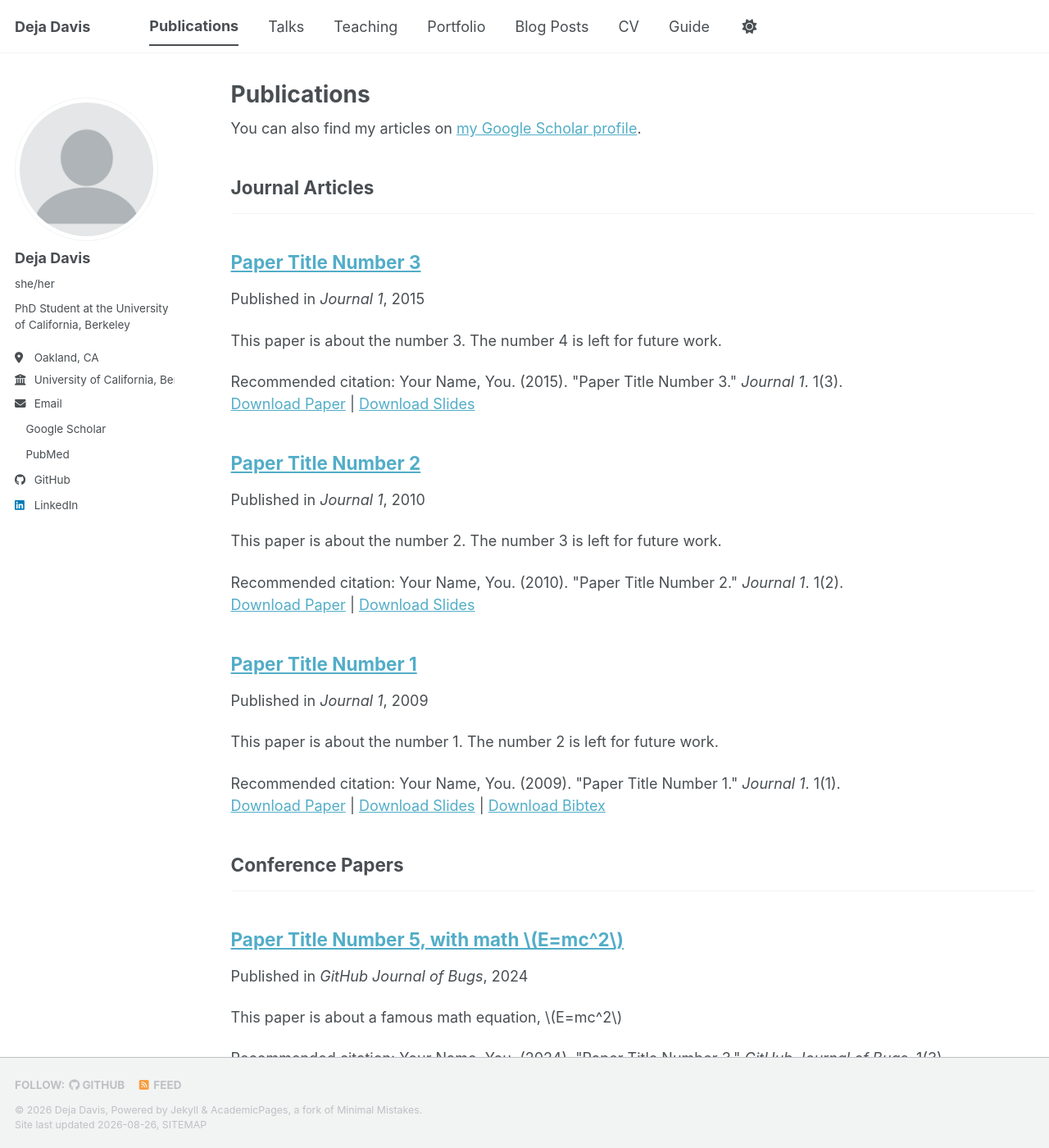
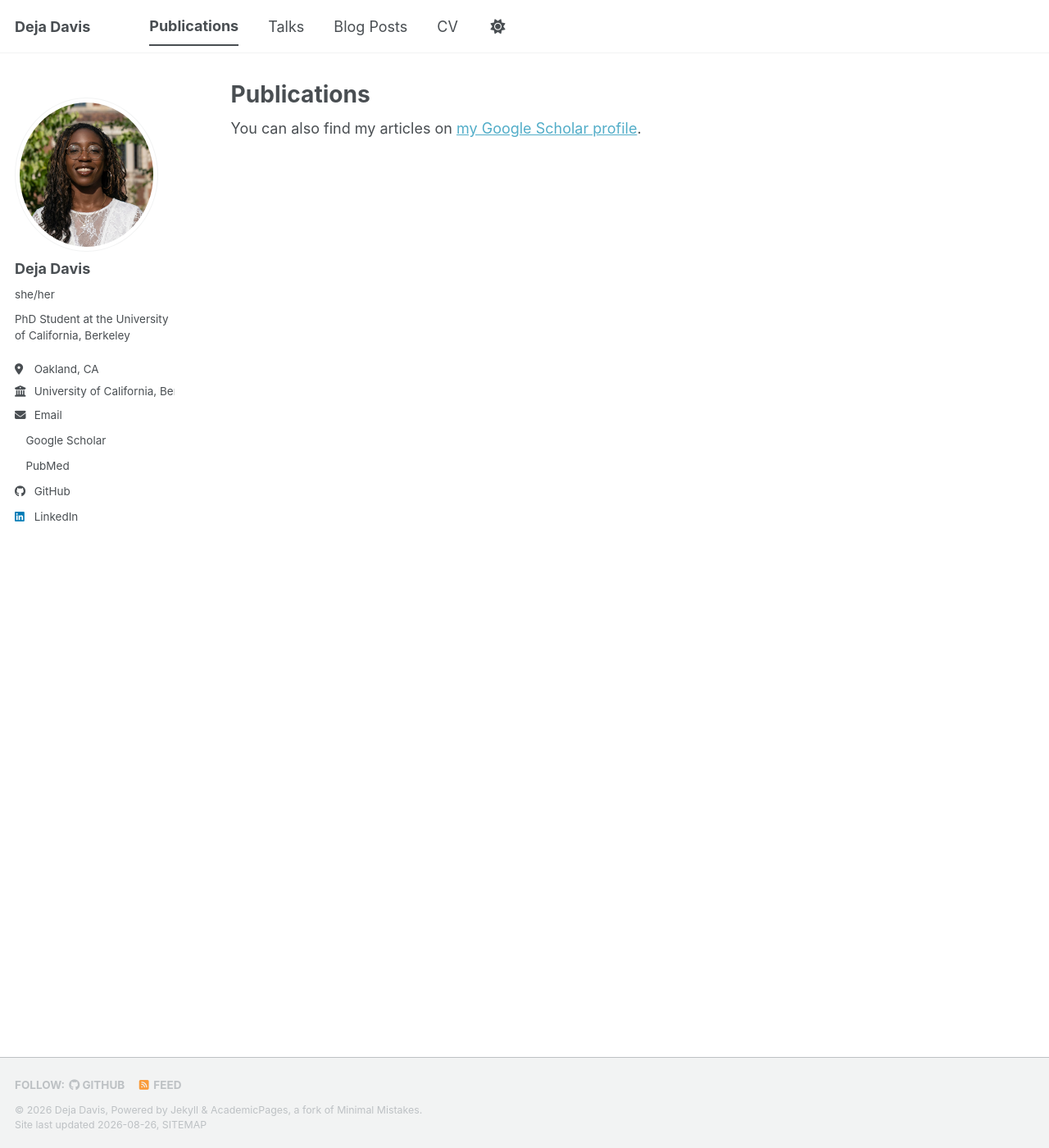
Before and after one commit to dejadunlap/dejadunlap.github.io, a Jekyll site: the page built from _pages/publications.html, in a window 1280 px wide and 1400 px high. Shown: the whole window at 82% size. Built offline with Jekyll 4.4.1, drawn with Linux system fonts in a browser that asks for light colours; a style sheet for code colours, icons or effects is not loaded; some of the changed text lies outside the part shown.

Commit message:
update publications, profile pic

```diff
--- a/_config.yml
+++ b/_config.yml
@@ -23,7 +23,7 @@ repository               : "dejadunlap/dejadunlap.github.io"
 #               Additional customization can be done by editing /_includes/author-profile.html
 author:
   # Biographic information
-  avatar           : "profile.png"
+  avatar           : "profile.PNG"
   name             : "Deja Davis"
   pronouns         : "she/her"
   bio              : "PhD Student at the University of California, Berkeley"
--- a/_data/navigation.yml
+++ b/_data/navigation.yml
@@ -14,12 +14,6 @@ main:
   - title: "Talks"
     url: /talks/
 
-  - title: "Teaching"
-    url: /teaching/
-
-  - title: "Portfolio"
-    url: /portfolio/
-
   - title: "Blog Posts"
     url: /year-archive/
 
@@ -28,6 +22,3 @@ main:
 
   # - title: "CV"
   #   url: /cv-json/
-
-  - title: "Guide"
-    url: /markdown/
--- a/_pages/publications.html
+++ b/_pages/publications.html
@@ -6,7 +6,7 @@ author_profile: true
 ---
 
 {% if site.author.googlescholar %}
-  <div class="wordwrap">You can also find my articles on <a href="{{site.author.googlescholar}}">my Google Scholar profile</a>.</div>
+  <div class="wordwrap">You can also find my articles on <a href="{{https://scholar.google.com/citations?user=Iab67VAAAAAJ&hl=en}}">my Google Scholar profile</a>.</div>
 {% endif %}
 
 {% include base_path %}
--- a/_pages/year-archive.html
+++ b/_pages/year-archive.html
@@ -1,7 +1,7 @@
 ---
 layout: archive
 permalink: /year-archive/
-title: "Blog posts"
+title: "Blog Posts"
 author_profile: true
 redirect_from:
   - /wordpress/blog-posts/
--- a/_publications/2009-10-01-paper-title-number-1.md
+++ /dev/null
@@ -1,14 +0,0 @@
----
-title: "Paper Title Number 1"
-collection: publications
-category: manuscripts
-permalink: /publication/2009-10-01-paper-title-number-1
-excerpt: 'This paper is about the number 1. The number 2 is left for future work.'
-date: 2009-10-01
-venue: 'Journal 1'
-slidesurl: 'https://academicpages.github.io/files/slides1.pdf'
-paperurl: 'https://academicpages.github.io/files/paper1.pdf'
-bibtexurl: 'https://academicpages.github.io/files/bibtex1.bib'
-citation: 'Your Name, You. (2009). &quot;Paper Title Number 1.&quot; <i>Journal 1</i>. 1(1).'
----
-The contents above will be part of a list of publications, if the user clicks the link for the publication than the contents of section will be rendered as a full page, allowing you to provide more information about the paper for the reader. When publications are displayed as a single page, the contents of the above "citation" field will automatically be included below this section in a smaller font.
--- a/_publications/2010-10-01-paper-title-number-2.md
+++ /dev/null
@@ -1,14 +0,0 @@
----
-title: "Paper Title Number 2"
-collection: publications
-category: manuscripts
-permalink: /publication/2010-10-01-paper-title-number-2
-excerpt: 'This paper is about the number 2. The number 3 is left for future work.'
-date: 2010-10-01
-venue: 'Journal 1'
-slidesurl: 'https://academicpages.github.io/files/slides2.pdf'
-paperurl: 'https://academicpages.github.io/files/paper2.pdf'
-citation: 'Your Name, You. (2010). &quot;Paper Title Number 2.&quot; <i>Journal 1</i>. 1(2).'
----
-
-The contents above will be part of a list of publications, if the user clicks the link for the publication than the contents of section will be rendered as a full page, allowing you to provide more information about the paper for the reader. When publications are displayed as a single page, the contents of the above "citation" field will automatically be included below this section in a smaller font.
--- a/_publications/2015-10-01-paper-title-number-3.md
+++ /dev/null
@@ -1,14 +0,0 @@
----
-title: "Paper Title Number 3"
-collection: publications
-category: manuscripts
-permalink: /publication/2015-10-01-paper-title-number-3
-excerpt: 'This paper is about the number 3. The number 4 is left for future work.'
-date: 2015-10-01
-venue: 'Journal 1'
-slidesurl: 'https://academicpages.github.io/files/slides3.pdf'
-paperurl: 'https://academicpages.github.io/files/paper3.pdf'
-citation: 'Your Name, You. (2015). &quot;Paper Title Number 3.&quot; <i>Journal 1</i>. 1(3).'
----
-
-The contents above will be part of a list of publications, if the user clicks the link for the publication than the contents of section will be rendered as a full page, allowing you to provide more information about the paper for the reader. When publications are displayed as a single page, the contents of the above "citation" field will automatically be included below this section in a smaller font.
--- a/_publications/2025-06-08-paper-title-number-5.md
+++ /dev/null
@@ -1,13 +0,0 @@
----
-title: "Paper Title Number 5, with math $$E=mc^2$$"
-collection: publications
-category: conferences
-permalink: /publication/2024-02-17-paper-title-number-4
-excerpt: 'This paper is about a famous math equation, $$E=mc^2$$'
-date: 2024-02-17
-venue: 'GitHub Journal of Bugs'
-paperurl: 'https://academicpages.github.io/files/paper3.pdf'
-citation: 'Your Name, You. (2024). &quot;Paper Title Number 3.&quot; <i>GitHub Journal of Bugs</i>. 1(3).'
----
-
-Using [MathJax](https://www.mathjax.org/) in the description is supported - $$E=mc^2$$ - however, the use must be mindful that the default delimiters are `$$...$$` and `\\[...\\]` which differs from the `$...$` that is typically expected.
```
Also changed, not shown: _pages/about.md (+1 -1 lines), _pages/cv.md (+8 -6 lines), _publications/2024-02-17-paper-title-number-4.md (deleted, +0 -13 lines), _publications/2026-07-LLM-and-AAVE.md (added, +13 -0 lines), images/profile.png.
